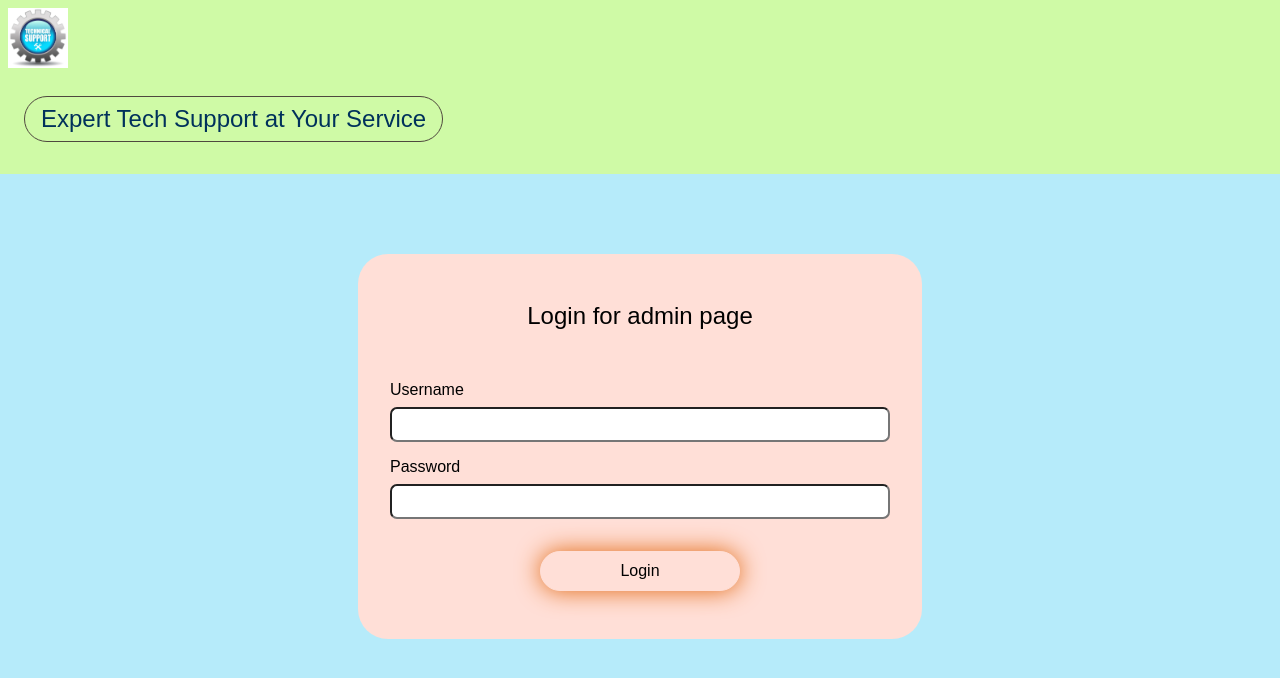
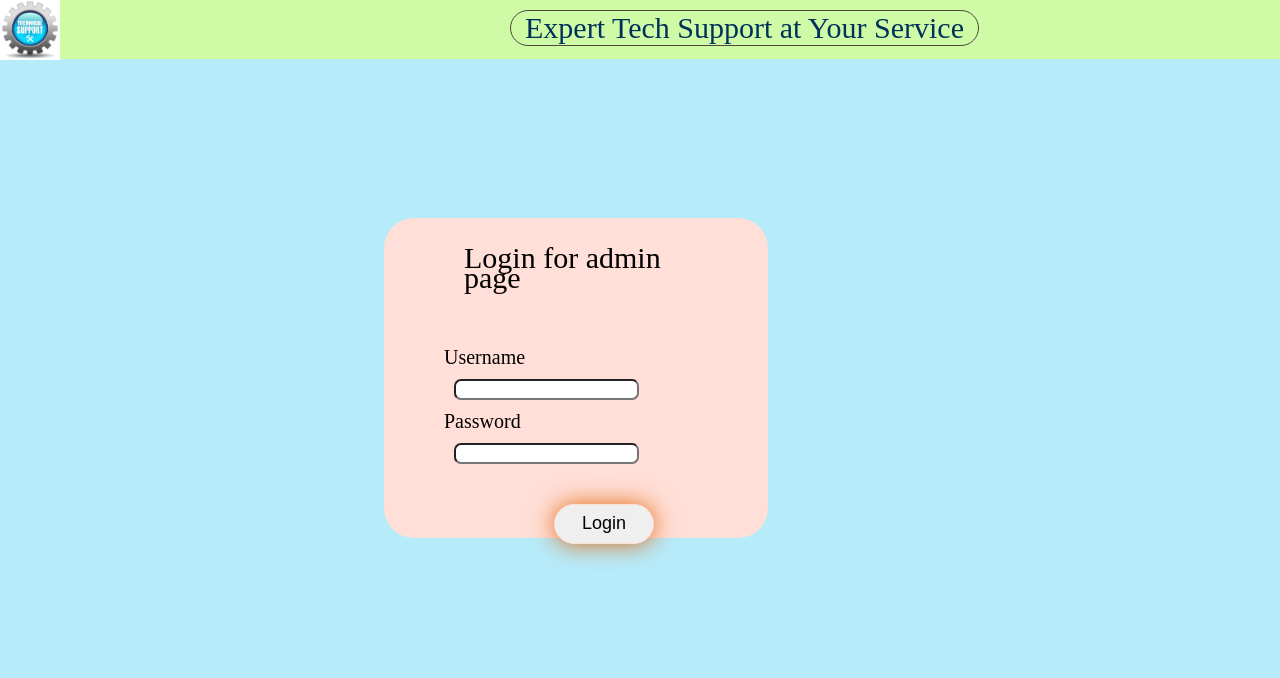
Before and after one commit to Lakshya-kesarwani/Issue-Tracker, a Flask app: page /admin in a window 1280 px wide. Shown: the top 678 px of the page. Run offline with Flask 3, Linux system fonts and the light colour scheme.

Commit message:
Update admin.css

```diff
--- a/static/admin.css
+++ b/static/admin.css
@@ -1,104 +1,102 @@
-body {
+body{
     background: #b6ebfa;
-    margin: 0;
-    font-family: Arial, sans-serif;
+    margin: 0px;
+}
+#navbar-details{
+    display: inline;
+    margin: auto 0;
+    margin: 0px 400px 0px 400px;
+
+}
+img{
+    height: 60px;
+    width: 60px;
+    padding-top: 0px;
+    padding-left: 0px;
+;
+}
+a{
+    text-decoration: none;
+}
+#nav-text{
+    text-align: center;
+    position: absolute;
+    top: 10px;
+    font-size: 30px;
+    padding-left: 14px;
+    padding-right: 14px;
+
+    margin: 0 0 0 450px;
+    color: rgb(0, 49, 91);
+    display: inline;
+    border-radius: 30px;
+
+    border: 0.5px solid rgb(79, 72, 62);
+}
+nav{
+    padding: 0px 20px 4px  0px;
+    /* border-bottom: 1px solid rgb(0, 0, 0); */
+    position: absolute;
+    width: 100%;
+    display: inline-block;
+    background: #cffaa6;
+    height:55px;
 }
 
-#navbar-details {
-    display: flex;
-    justify-content: center;
-    align-items: center;
-    width: 100%;
-    max-width: 1200px;
-    margin: 0 auto;
+#main-body{
+    position: absolute;
+    width:30%;
+    height: 40%;
+   border-radius: 30px;
+    margin-top: 17%;
+    margin-left: 30%;
+    margin-right: 25%;
+    background-color: #ffdfd7;
+
 }
+#admin-detail{
+    margin: 60px;
+    margin-top: 30px;
+    margin-bottom: 30px;
+}
+label{
+    font-size: 20px;
+}
+input{
+    border-radius: 7px;
+    margin: 10px;
 
-img {
-    height: 60px;
-    width: 60px;
-    padding: 0;
 }
-
-a {
-    text-decoration: none;
-}
-
-#nav-text {
-    text-align: center;
-    font-size: 1.5rem;
-    padding: 0.5rem 1rem;
-    margin-left: 1rem;
-    color: rgb(0, 49, 91);
-    border-radius: 30px;
-    border: 0.5px solid rgb(79, 72, 62);
-}
-
-nav {
-    padding: 0.5rem;
-    width: 100%;
-    background: #cffaa6;
-    height: auto;
-    display: flex;
-    justify-content: space-between;
-    align-items: center;
-}
-
-#main-body {
-    width: 90%;
-    max-width: 500px;
-    margin: 5rem auto;
-    background-color: #ffdfd7;
-    border-radius: 30px;
-    padding: 2rem;
-}
-
-#admin-detail {
-    margin: 1rem 0;
-}
-
-label {
-    font-size: 1rem;
-    display: block;
-    margin-bottom: 0.5rem;
-}
-
-input {
-    border-radius: 7px;
-    margin-bottom: 1rem;
-    width: 100%;
-    padding: 0.5rem;
-    box-sizing: border-box;
-}
-
-button {
-    width: 100%;
-    max-width: 200px;
+button{
+    width: 100px;
     height: 40px;
     border-radius: 30px;
+    border-style: groove;
     border: 1px solid #ffdfd7;
-    background: #ffdfd7;
-    font-size: 1rem;
-    margin: 1rem auto;
-    display: block;
-    box-shadow: 0px 0px 25px #e26912;
+    background: ffdfd7;
+    font-size: 18px;
+
+margin: 50px;
+margin-top: 0px;
+margin-left:170px;
+box-shadow: 0px 0px 25px #e26912;
+
+/* box-shadow: 0px 0px 15px #6FDCE3; */
 }
-
-button:hover {
+button:hover{
     background: #ffbebc;
     box-shadow: 0px 0px 15px #cffaa6;
     border-color: #ffbebc;
     color: rgb(0, 49, 91);
+    a{
+        color: rgb(0, 49, 91);
+    }
 }
+div>p{
+    margin: 30px 80px 10px 80px ;
+    font-size: 30px;
+    line-height :20px;
 
-button:hover a {
-    color: rgb(0, 49, 91);
-}
-
-div > p {
-    margin: 1rem;
-    font-size: 1.5rem;
-    line-height: 1.2;
-    text-align: center;
 }
 
 @media (max-width: 768px) {
```
